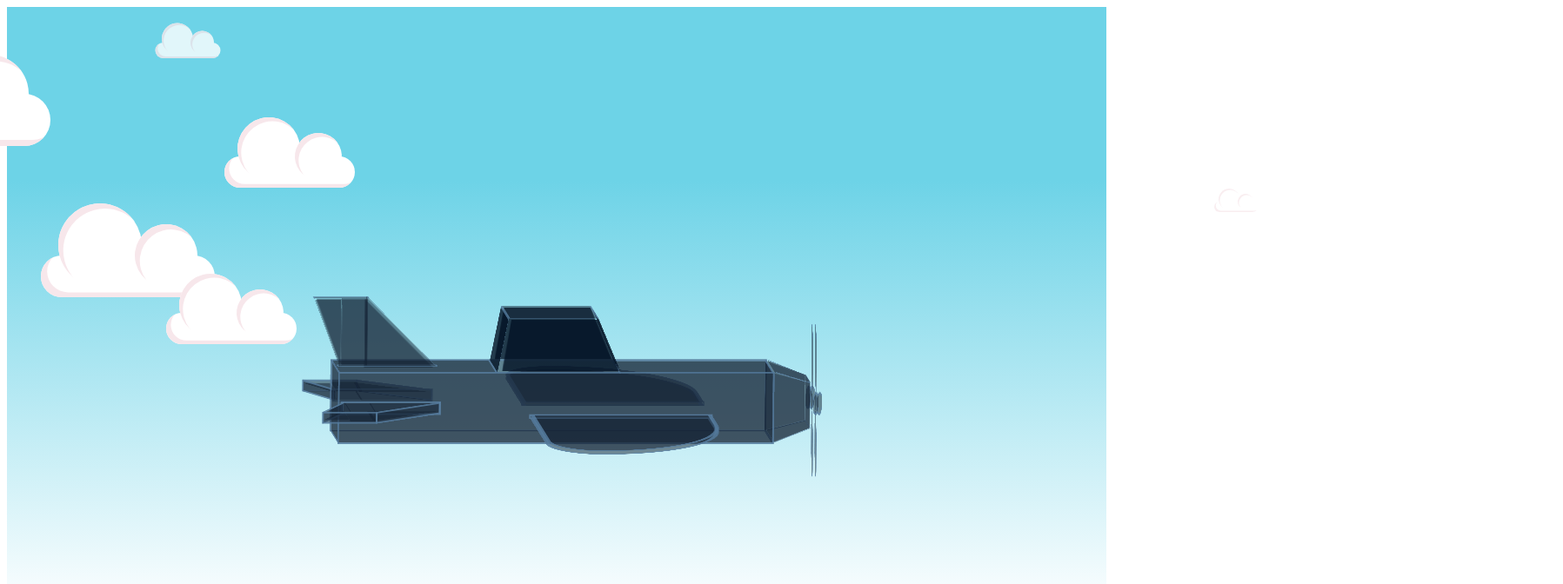
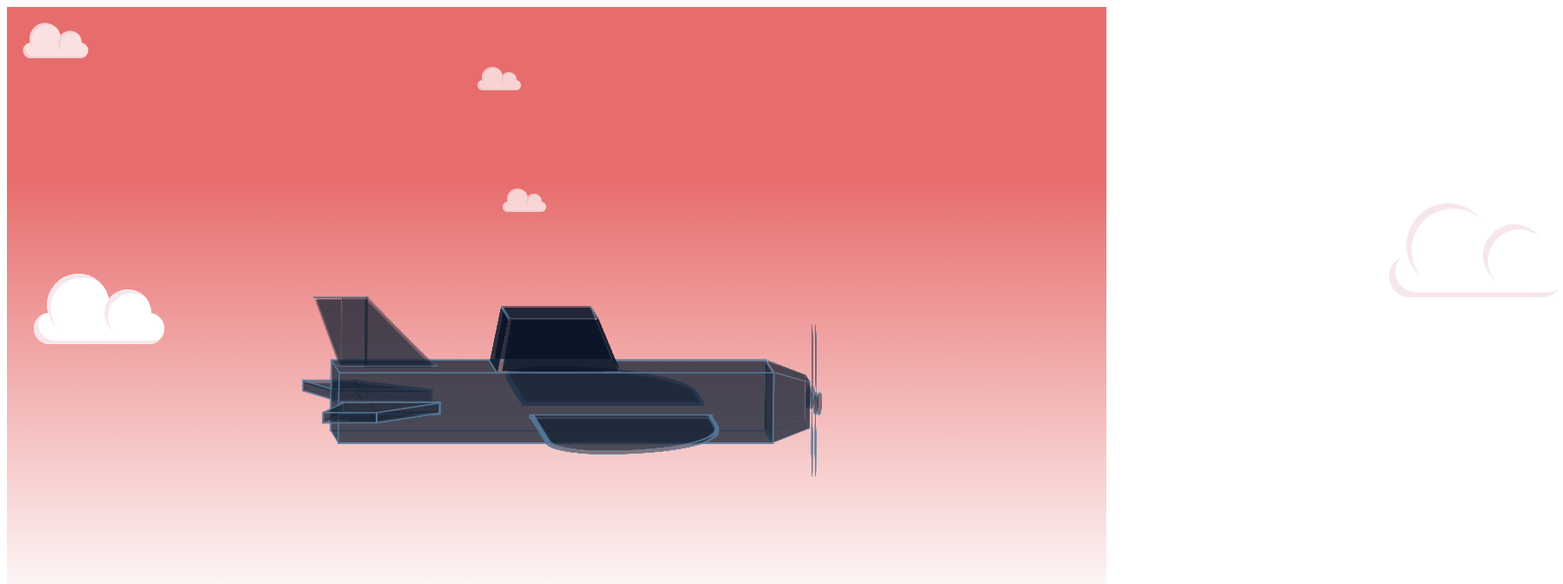
Before and after one commit to samuelpereira7/LPC1769_FreeRTOS_Web_Server, an Angular app in the folder webapp/airplane/: page / in a window 1280 px wide. Shown: the top 672 px of the page at 87% size, 1797 px wide, since content can reach past the window. Built offline with nearby package versions, Linux system fonts and the light colour scheme.

Commit message:
Creating temperature changes visualization

```diff
--- a/webapp/airplane/src/app/sky/sky.component.css
+++ b/webapp/airplane/src/app/sky/sky.component.css
@@ -4,12 +4,24 @@ body {
 
 #clouds {
   padding: 100px 0;
-    background: #66ccff;
-      background: -webkit-linear-gradient(top, #6DD3E7 20%, #fff 70%);
-      background: linear-gradient(top, #6DD3E7 20%, #fff 70%);
-      background: -moz-linear-gradient(top, #6DD3E7 20%, #fff 70%);
   height: 100vh;
 }
+
+.sky-cold {
+    background: #66ccff;
+  background: -webkit-linear-gradient(to bottom, #6DD3E7 20%, #fff 70%);
+  background: linear-gradient(to bottom, #6DD3E7 20%, #fff 70%);
+  background: -moz-linear-gradient(to bottom, #6DD3E7 20%, #fff 70%);}
+.sky-warm {
+    background: #ffcf66;
+  background: -webkit-linear-gradient(to bottom, rgb(231, 182, 109) 20%, #fff 70%);
+  background: linear-gradient(to bottom, rgb(231, 182, 109) 20%, #fff 70%);
+  background: -moz-linear-gradient(to bottom, rgb(231, 182, 109) 20%, #fff 70%);}
+.sky-hot {
+    background: #ff6666;
+  background: -webkit-linear-gradient(to bottom, rgb(231, 109, 109) 20%, #fff 70%);
+  background: linear-gradient(to bottom, rgb(231, 109, 109) 20%, #fff 70%);
+  background: -moz-linear-gradient(to bottom, rgb(231, 109, 109) 20%, #fff 70%);}
 
 .cloud {
   width: 250px;
@@ -19,29 +31,27 @@ body {
   -moz-border-radius: 200px;
   -webkit-border-radius: 200px;
   position: relative;
-
   -moz-box-shadow: 9px -7px 0 0 #f7e7eb inset;
   -webkit-box-shadow: 9px -7px 0 0 #f7e7eb inset;
   box-shadow: 9px -7px 0 0 #f7e7eb inset;
 }
 
-  .cloud:before, .cloud:after {
+.cloud:before,
+.cloud:after {
   content: '';
   position: absolute;
   background-color: white;
   width: 120px;
-    height:120px;
+  height: 120px;
   top: -75px;
-
   border-radius: 100px;
   -moz-border-radius: 100px;
   -webkit-border-radius: 100px;
-
   transform: rotate(30deg);
   -moz-transform: rotate(30deg);
   -webkit-transform: rotate(30deg);
-
-    -moz-box-shadow: 10px 3px 0 0 #f7e7eb inset;;
+  -moz-box-shadow: 10px 3px 0 0 #f7e7eb inset;
+  ;
   -webkit-box-shadow: 10px 3px 0 0 #f7e7eb inset;
   box-shadow: 10px 3px 0 0 #f7e7eb inset;
 }
@@ -51,7 +61,6 @@ body {
   height: 90px;
   top: -45px;
   right: 25px;
-
 }
 
 .cloud:before {
@@ -59,9 +68,9 @@ body {
 }
 
 .x1 {
-      -webkit-animation: moveclouds 25s linear infinite;
-      -moz-animation: moveclouds 25s linear infinite;
-      -o-animation: moveclouds 25s linear infinite;
+  -webkit-animation: moveclouds 11s linear infinite;
+  -moz-animation: moveclouds 11s linear infinite;
+  -o-animation: moveclouds 11s linear infinite;
 }
 
 .x2 {
@@ -70,10 +79,9 @@ body {
   -webkit-transform: scale(0.6);
   -moz-transform: scale(0.6);
   -o-transform: scale(0.6);
-
-    -webkit-animation: moveclouds 20s linear infinite;
-      -moz-animation: moveclouds 20s linear infinite;
-      -o-animation: moveclouds 20s linear infinite;
+  -webkit-animation: moveclouds 12s linear infinite;
+  -moz-animation: moveclouds 12s linear infinite;
+  -o-animation: moveclouds 12s linear infinite;
 }
 
 .x3 {
@@ -84,10 +92,9 @@ body {
   -moz-transform: scale(0.3);
   -o-transform: scale(0.3);
   opacity: .8;
-
-    -webkit-animation: moveclouds 15s linear infinite;
-      -moz-animation: moveclouds 15s linear infinite;
-      -o-animation: moveclouds 15s linear infinite;
+  -webkit-animation: moveclouds 7s linear infinite;
+  -moz-animation: moveclouds 7s linear infinite;
+  -o-animation: moveclouds 7s linear infinite;
 }
 
 .x4 {
@@ -96,10 +103,9 @@ body {
   -webkit-transform: scale(0.8);
   -moz-transform: scale(0.8);
   -o-transform: scale(0.8);
-
-    -webkit-animation: moveclouds 28s linear infinite;
-      -moz-animation: moveclouds 28s linear infinite;
-      -o-animation: moveclouds 28s linear infinite;
+  -webkit-animation: moveclouds 10s linear infinite;
+  -moz-animation: moveclouds 10s linear infinite;
+  -o-animation: moveclouds 10s linear infinite;
 }
 
 .x5 {
@@ -108,11 +114,9 @@ body {
   -webkit-transform: scale(0.6);
   -moz-transform: scale(0.6);
   -o-transform: scale(0.6);
-
-    -webkit-animation: moveclouds 15s linear infinite;
-      -moz-animation: moveclouds 15s linear infinite;
-      -o-animation: moveclouds 15s linear infinite;
-
+  -webkit-animation: moveclouds 7s linear infinite;
+  -moz-animation: moveclouds 7s linear infinite;
+  -o-animation: moveclouds 7s linear infinite;
 }
 
 .x6 {
@@ -123,10 +127,9 @@ body {
   -moz-transform: scale(0.2);
   -o-transform: scale(0.2);
   opacity: 0.7;
-
-     -webkit-animation: moveclouds 11s linear infinite;
-      -moz-animation: moveclouds 11s linear infinite;
-      -o-animation: moveclouds 11s linear infinite;
+  -webkit-animation: moveclouds 4s linear infinite;
+  -moz-animation: moveclouds 4s linear infinite;
+  -o-animation: moveclouds 4s linear infinite;
 }
 
 .x7 {
@@ -137,23 +140,34 @@ body {
   -moz-transform: scale(0.2);
   -o-transform: scale(0.2);
   opacity: .7;
-
   -webkit-animation: moveclouds 3s linear infinite;
-      -moz-animation: moveclouds 10s linear infinite;
-      -o-animation: moveclouds 10s linear infinite;
+  -moz-animation: moveclouds 3s linear infinite;
+  -o-animation: moveclouds 3s linear infinite;
 }
 
 @-webkit-keyframes moveclouds {
-      0% {margin-left: -1000px;}
-      100% {margin-left: 1000px;}
+  0% {
+    margin-left: 100%;
+  }
+  100% {
+    margin-left: -100%;
+  }
 }
 
 @-moz-keyframes moveclouds {
-      0% {margin-left: 1000px;}
-      100% {margin-left: -1000px;}
+  0% {
+    margin-left: 100%;
+  }
+  100% {
+    margin-left: -100%;
+  }
 }
 
 @-o-keyframes moveclouds {
-      0% {margin-left: -1000px;}
-      100% {margin-left: 1000px;}
+  0% {
+    margin-left: 100%;
   }
+  100% {
+    margin-left: -100%;
+  }
+}
--- a/webapp/airplane/src/app/sky/sky.component.html
+++ b/webapp/airplane/src/app/sky/sky.component.html
@@ -1,4 +1,4 @@
-<div id="clouds">
+<div id="clouds" [ngClass]="{'sky-cold': temp < 200, 'sky-warm': temp >= 200 && temp < 300, 'sky-hot': temp >= 300}">
   <div class="cloud x1"></div>
   <div class="cloud x2"></div>
   <div class="cloud x3"></div>
--- a/webapp/airplane/src/app/sky/sky.component.ts
+++ b/webapp/airplane/src/app/sky/sky.component.ts
@@ -1,15 +1,14 @@
-import { Component, OnInit } from '@angular/core';
+import { Component, Input } from '@angular/core';
 
 @Component({
-  selector: 'app-sky',
-  templateUrl: './sky.component.html',
-  styleUrls: ['./sky.component.css']
+    selector: 'app-sky',
+    templateUrl: './sky.component.html',
+    styleUrls: ['./sky.component.css']
 })
-export class SkyComponent implements OnInit {
+export class SkyComponent {
 
-  constructor() { }
+    @Input() temp = 350;
 
-  ngOnInit() {
-  }
+    constructor() { }
 
 }
```
Lines whose indentation alone changed are shown as unchanged.
